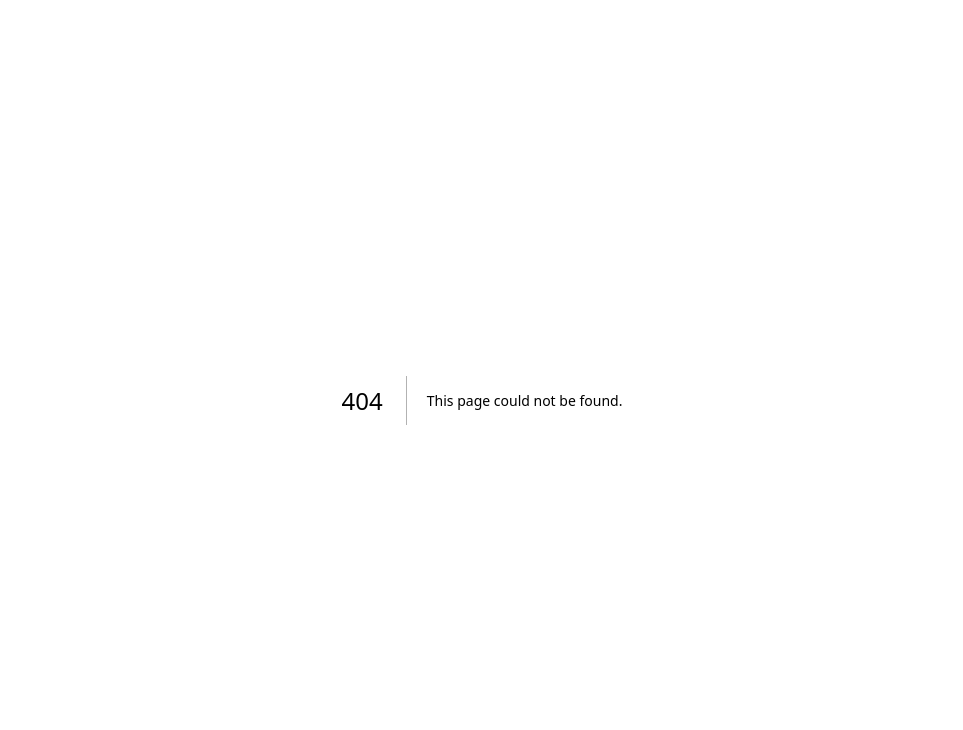
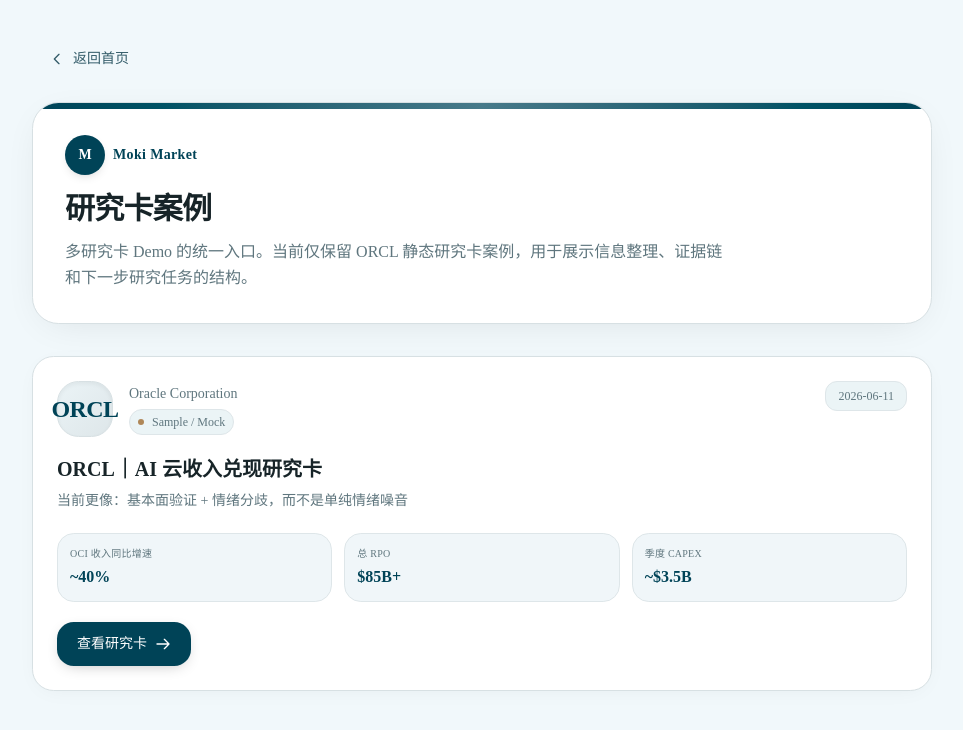
Before and after one commit to linjiahao068-source/moki-market-research-card, a Next.js app: page /research-cards in a window 1280 px wide. Before the commit this address had no page. Shown: the top 730 px of the page, without its empty margins (158-1121 px from the left). Built offline with nearby package versions, Linux system fonts and the light colour scheme.

Commit message:
add expandable research card structure

```diff
--- a/src/app/page.tsx
+++ b/src/app/page.tsx
@@ -31,7 +31,7 @@
         {/* 按钮 */}
         <div className="text-center mb-8">
           <Link
-            href="/research-card"
+            href="/research-card/orcl-ai-cloud"
             className="inline-flex items-center justify-center gap-2 px-8 py-4 bg-[oklch(0.35_0.08_220)] text-white rounded-xl font-medium shadow-[0_4px_15px_-6px_rgba(0,0,0,0.3)] hover:bg-[oklch(0.32_0.08_220)] transition-colors"
           >
             查看 ORCL 研究卡案例
--- /dev/null
+++ b/src/app/research-card/[slug]/page.tsx
@@ -0,0 +1,51 @@
+import type { Metadata } from "next";
+import { notFound } from "next/navigation";
+import { ResearchCard } from '@/components/ResearchCard';
+import { getResearchCardBySlug, researchCards } from '@/data/researchCards';
+
+interface ResearchCardDetailPageProps {
+  params: Promise<{
+    slug: string;
+  }>;
+}
+
+export function generateStaticParams() {
+  return researchCards.map((card) => ({
+    slug: card.slug,
+  }));
+}
+
+export async function generateMetadata({ params }: ResearchCardDetailPageProps): Promise<Metadata> {
+  const { slug } = await params;
+  const card = getResearchCardBySlug(slug);
+
+  if (!card) {
+    return {
+      title: "研究卡未找到",
+    };
+  }
+
+  return {
+    title: `${card.title}｜Moki Market`,
+    description: "一个静态研究卡案例，展示 Moki Market 如何把市场噪音转成摘要、舆情、基本面、事件、证据链和下一步研究任务。",
+    openGraph: {
+      title: `${card.title}｜Moki Market`,
+      description: "一个静态研究卡案例，展示 Moki Market 如何把市场噪音转成摘要、舆情、基本面、事件、证据链和下一步研究任务。",
+    },
+    twitter: {
+      title: `${card.title}｜Moki Market`,
+      description: "一个静态研究卡案例，展示 Moki Market 如何把市场噪音转成摘要、舆情、基本面、事件、证据链和下一步研究任务。",
+    },
+  };
+}
+
+export default async function ResearchCardDetailPage({ params }: ResearchCardDetailPageProps) {
+  const { slug } = await params;
+  const card = getResearchCardBySlug(slug);
+
+  if (!card) {
+    notFound();
+  }
+
+  return <ResearchCard card={card} />;
+}
--- a/src/app/research-card/page.tsx
+++ b/src/app/research-card/page.tsx
@@ -1,20 +1,5 @@
-import type { Metadata } from "next";
-import { orclResearchCard } from '@/data/orclResearchCard';
-import { ResearchCard } from '@/components/ResearchCard';
-
-export const metadata: Metadata = {
-  title: "ORCL AI 云收入兑现研究卡",
-  description: "一个静态研究卡案例，展示 Moki Market 如何把市场噪音转成摘要、舆情、基本面、事件、证据链和下一步研究任务。",
-  openGraph: {
-    title: "ORCL AI 云收入兑现研究卡｜Moki Market",
-    description: "一个静态研究卡案例，展示 Moki Market 如何把市场噪音转成摘要、舆情、基本面、事件、证据链和下一步研究任务。",
-  },
-  twitter: {
-    title: "ORCL AI 云收入兑现研究卡｜Moki Market",
-    description: "一个静态研究卡案例，展示 Moki Market 如何把市场噪音转成摘要、舆情、基本面、事件、证据链和下一步研究任务。",
-  },
-};
+import { redirect } from "next/navigation";
 
 export default function ResearchCardPage() {
-  return <ResearchCard card={orclResearchCard} />;
+  redirect('/research-card/orcl-ai-cloud');
 }
--- /dev/null
+++ b/src/app/research-cards/page.tsx
@@ -0,0 +1,61 @@
+import type { Metadata } from "next";
+import Link from 'next/link';
+import { ResearchCardPreview } from '@/components/ResearchCardPreview';
+import { researchCards } from '@/data/researchCards';
+
+export const metadata: Metadata = {
+  title: "研究卡案例｜Moki Market",
+  description: "Moki Market 静态研究卡 Demo 列表。",
+  openGraph: {
+    title: "研究卡案例｜Moki Market",
+    description: "Moki Market 静态研究卡 Demo 列表。",
+  },
+  twitter: {
+    title: "研究卡案例｜Moki Market",
+    description: "Moki Market 静态研究卡 Demo 列表。",
+  },
+};
+
+export default function ResearchCardsPage() {
+  return (
+    <div className="min-h-screen bg-[oklch(0.975_0.008_220)] px-4 py-10">
+      <main className="max-w-[900px] mx-auto">
+        <div className="mb-8">
+          <Link
+            href="/"
+            className="inline-flex items-center gap-2 px-4 py-2 text-sm text-[oklch(0.45_0.05_220)] hover:text-[oklch(0.35_0.08_220)] hover:bg-white rounded-xl border border-transparent hover:border-[oklch(0.9_0.01_220)] transition-colors mb-6"
+          >
+            <svg className="w-4 h-4" fill="none" stroke="currentColor" viewBox="0 0 24 24">
+              <path strokeLinecap="round" strokeLinejoin="round" strokeWidth={2} d="M15 19l-7-7 7-7" />
+            </svg>
+            返回首页
+          </Link>
+
+          <div className="bg-white rounded-3xl border border-[oklch(0.9_0.01_220)] shadow-[0_8px_40px_-15px_rgba(0,0,0,0.12)] p-6 sm:p-8 relative overflow-hidden">
+            <div className="absolute top-0 left-0 right-0 h-1.5 bg-gradient-to-r from-[oklch(0.35_0.08_220)] via-[oklch(0.55_0.06_220)] to-[oklch(0.35_0.08_220)]"></div>
+            <div className="relative">
+              <div className="inline-flex items-center gap-2 text-[oklch(0.35_0.08_220)] mb-4">
+                <div className="w-10 h-10 rounded-2xl bg-[oklch(0.35_0.08_220)] flex items-center justify-center shadow-[0_4px_12px_-6px_rgba(0,0,0,0.3)]">
+                  <span className="text-white font-bold text-sm">M</span>
+                </div>
+                <span className="text-sm font-semibold tracking-wide">Moki Market</span>
+              </div>
+              <h1 className="text-2xl sm:text-3xl font-bold text-[oklch(0.25_0.02_220)] mb-3 tracking-tight">
+                研究卡案例
+              </h1>
+              <p className="text-[oklch(0.55_0.03_220)] leading-relaxed max-w-2xl">
+                多研究卡 Demo 的统一入口。当前仅保留 ORCL 静态研究卡案例，用于展示信息整理、证据链和下一步研究任务的结构。
+              </p>
+            </div>
+          </div>
+        </div>
+
+        <div className="space-y-5">
+          {researchCards.map((card) => (
+            <ResearchCardPreview key={card.slug} card={card} />
+          ))}
+        </div>
+      </main>
+    </div>
+  );
+}
--- /dev/null
+++ b/src/components/ResearchCardPreview.tsx
@@ -0,0 +1,66 @@
+import Link from 'next/link';
+import { ResearchCard } from '@/types/research-card';
+
+interface ResearchCardPreviewProps {
+  card: ResearchCard;
+}
+
+export function ResearchCardPreview({ card }: ResearchCardPreviewProps) {
+  return (
+    <article className="bg-white rounded-2xl border border-[oklch(0.9_0.01_220)] shadow-[0_4px_24px_-10px_rgba(0,0,0,0.08)] p-6">
+      <div className="flex flex-col sm:flex-row sm:items-start sm:justify-between gap-4 mb-5">
+        <div className="flex items-center gap-4">
+          <div className="w-14 h-14 rounded-2xl bg-gradient-to-br from-[oklch(0.96_0.01_220)] to-[oklch(0.92_0.01_220)] flex items-center justify-center border border-[oklch(0.9_0.01_220)] shadow-inner">
+            <span className="text-2xl font-bold text-[oklch(0.35_0.08_220)] tracking-tight">
+              {card.ticker}
+            </span>
+          </div>
+          <div>
+            <div className="text-sm text-[oklch(0.55_0.03_220)] mb-1">
+              {card.companyName}
+            </div>
+            <div className="inline-flex items-center gap-2 text-xs text-[oklch(0.55_0.03_220)] bg-[oklch(0.96_0.01_220)] px-2 py-1 rounded-full border border-[oklch(0.92_0.01_220)]">
+              <span className="w-1.5 h-1.5 rounded-full bg-[oklch(0.65_0.08_70)]"></span>
+              Sample / Mock
+            </div>
+          </div>
+        </div>
+        <div className="text-xs text-[oklch(0.55_0.03_220)] font-mono bg-[oklch(0.96_0.01_220)] px-3 py-1.5 rounded-lg border border-[oklch(0.92_0.01_220)] self-start">
+          {card.updatedAt}
+        </div>
+      </div>
+
+      <div className="mb-5">
+        <h2 className="text-xl font-semibold text-[oklch(0.25_0.02_220)] mb-2 leading-tight">
+          {card.title}
+        </h2>
+        <p className="text-sm text-[oklch(0.55_0.03_220)] leading-relaxed">
+          {card.subtitle}
+        </p>
+      </div>
+
+      <div className="grid grid-cols-1 sm:grid-cols-3 gap-3 mb-5">
+        {card.fundamentals.keyMetrics.slice(0, 3).map((metric) => (
+          <div key={metric.label} className="bg-[oklch(0.97_0.008_220)] rounded-xl p-3 border border-[oklch(0.92_0.01_220)]">
+            <div className="text-[10px] text-[oklch(0.55_0.03_220)] uppercase tracking-wide mb-1">
+              {metric.label}
+            </div>
+            <div className="text-base font-bold text-[oklch(0.35_0.08_220)]">
+              {metric.value}
+            </div>
+          </div>
+        ))}
+      </div>
+
+      <Link
+        href={`/research-card/${card.slug}`}
+        className="inline-flex items-center justify-center gap-2 px-5 py-3 bg-[oklch(0.35_0.08_220)] text-white rounded-xl text-sm font-medium shadow-[0_4px_15px_-6px_rgba(0,0,0,0.3)] hover:bg-[oklch(0.32_0.08_220)] transition-colors"
+      >
+        查看研究卡
+        <svg className="w-4 h-4" fill="none" stroke="currentColor" viewBox="0 0 24 24">
+          <path strokeLinecap="round" strokeLinejoin="round" strokeWidth={2} d="M14 5l7 7m0 0l-7 7m7-7H3" />
+        </svg>
+      </Link>
+    </article>
+  );
+}
--- a/src/data/orclResearchCard.ts
+++ b/src/data/orclResearchCard.ts
@@ -1,6 +1,7 @@
 import { ResearchCard } from '@/types/research-card';
 
 export const orclResearchCard: ResearchCard = {
+  slug: 'orcl-ai-cloud',
   ticker: 'ORCL',
   companyName: 'Oracle Corporation',
   title: 'ORCL｜AI 云收入兑现研究卡',
--- /dev/null
+++ b/src/data/researchCards.ts
@@ -0,0 +1,8 @@
+import { ResearchCard } from '@/types/research-card';
+import { orclResearchCard } from './orclResearchCard';
+
+export const researchCards: ResearchCard[] = [orclResearchCard];
+
+export function getResearchCardBySlug(slug: string) {
+  return researchCards.find((card) => card.slug === slug);
+}
--- a/src/types/research-card.ts
+++ b/src/types/research-card.ts
@@ -54,6 +54,7 @@
 }
 
 export interface ResearchCard {
+  slug: string;
   ticker: string;
   companyName: string;
   title: string;
```
